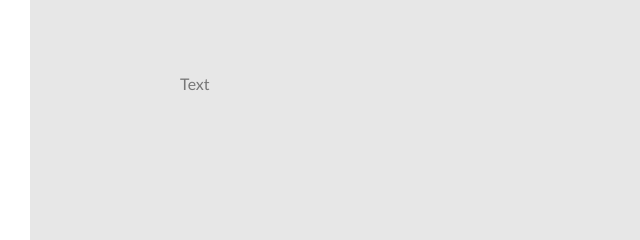
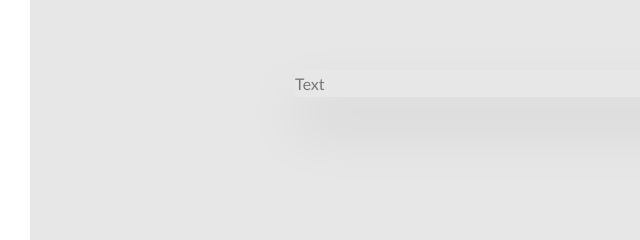
Before and after one commit to allanliebold/scss-tutorial, a website: page index.html in a window 1280 px wide. Shown: the part 3166-3406 px from the top of the page, 0-640 px from the left. Drawn offline with Linux system fonts and the light colour scheme.

Commit message:
imported story into main.scss and compiled

```diff
--- a/sass/main.scss
+++ b/sass/main.scss
@@ -11,6 +11,7 @@
 @import "components/card";
 @import "components/composition";
 @import "components/feature-box";
+@import "components/story";
 
 @import "layout/grid";
 @import "layout/header";
```
Also changed, not shown: css/style.css.
